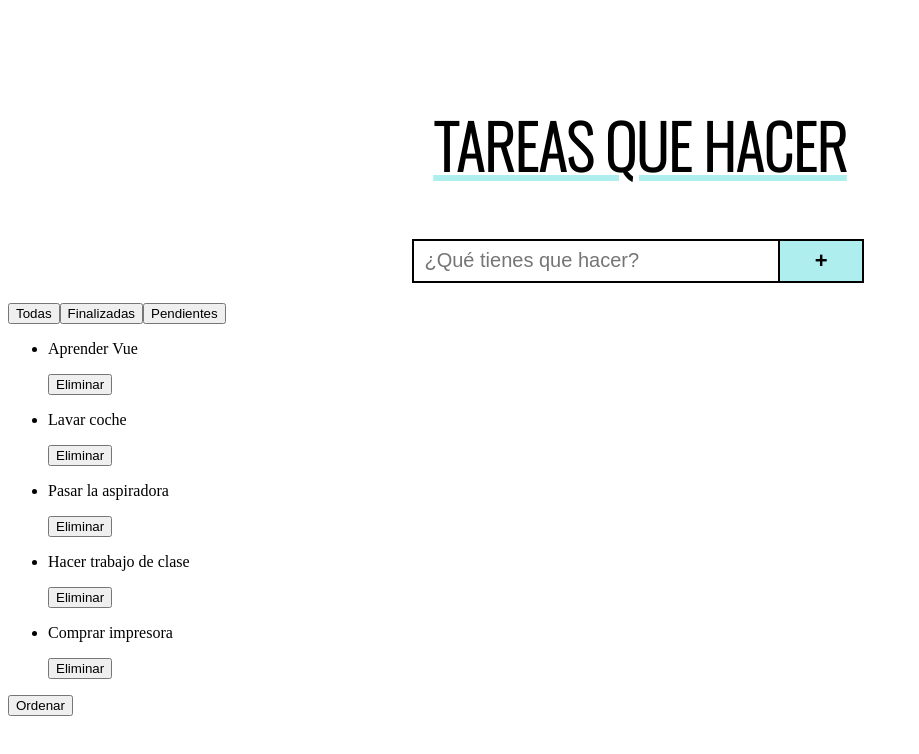
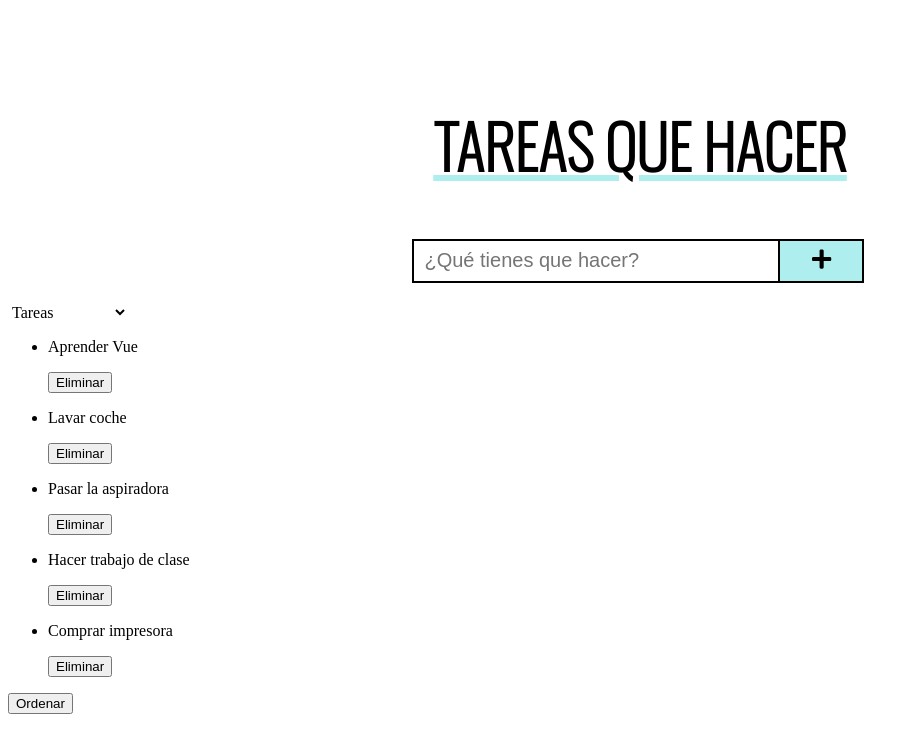
Before and after one commit to diana-nt/todo-app, a Vue app: page / in a window 1280 px wide. Shown: the top 754 px of the page, without its empty margins (0-919 px from the left). Built offline with nearby package versions, Linux system fonts and the light colour scheme.

Commit message:
Add plus icon using font awesome

```diff
--- a/package.json
+++ b/package.json
@@ -8,6 +8,9 @@
     "lint": "vue-cli-service lint"
   },
   "dependencies": {
+    "@fortawesome/fontawesome-svg-core": "^1.2.31",
+    "@fortawesome/free-solid-svg-icons": "^5.15.0",
+    "@fortawesome/vue-fontawesome": "^2.0.0",
     "core-js": "^3.6.5",
     "uuid": "^8.3.0",
     "vue": "^2.6.11",
--- a/public/index.html
+++ b/public/index.html
@@ -1,6 +1,7 @@
 <!DOCTYPE html>
 <html lang="en">
   <head>
+      <link rel="stylesheet" href="https://cdnjs.cloudflare.com/ajax/libs/font-awesome/4.7.0/css/font-awesome.min.css" />
     <meta charset="utf-8">
     <meta http-equiv="X-UA-Compatible" content="IE=edge">
     <meta name="viewport" content="width=device-width,initial-scale=1.0">
--- a/src/components/AddTarea.vue
+++ b/src/components/AddTarea.vue
@@ -1,15 +1,23 @@
 <template>
   <div>
       <input type="text" v-model="title" name="title" placeholder="¿Qué tienes que hacer?">
-      <button @click="addTarea">+</button>
+      <button @click="addTarea"><font-awesome-icon icon="plus" /></button>
   </div>
 </template>
 
 <script>
 import { v4 as uuidv4 } from 'uuid';
+import { library } from '@fortawesome/fontawesome-svg-core'
+import { faPlus } from '@fortawesome/free-solid-svg-icons'
+import { FontAwesomeIcon } from '@fortawesome/vue-fontawesome'
+
+library.add(faPlus)
 
 export default {
   name: "AddTarea.vue",
+    components: {
+      FontAwesomeIcon
+    },
   data() {
     return {
       title: ''
--- a/src/views/Home.vue
+++ b/src/views/Home.vue
@@ -1,9 +1,16 @@
 <template>
   <div class="home">
       <addTarea @add-tarea="addTarea" />
-    <button v-for="tab in tabs" @click="changeTab(tab)" :key="tab">
-      {{ tab | capitalizar }}
-    </button>
+      <div class="sel">
+          <select id="ordenar-tareas">
+              <option selected>Tareas</option>
+              <option value="completadas">Completadas</option>
+              <option value="pendientes">Pendientes</option>
+          </select>
+      </div>
+<!--    <button v-for="tab in tabs" @click="changeTab(tab)" :key="tab">-->
+<!--      {{ tab | capitalizar }}-->
+<!--    </button>-->
     <tareas :tareas="tareasMostradas()" @delete-tarea="deleteTarea"></tareas>
     <button @click="ordenarTareas">Ordenar</button>
   </div>
@@ -14,11 +21,12 @@
 import Tareas from "@/components/Tareas";
 import AddTarea from "@/components/AddTarea";
 
+
 export default {
   name: 'Home',
   components: {
     Tareas,
-    AddTarea
+    AddTarea,
   },
   data() {
     return {
@@ -64,11 +72,11 @@ export default {
     },
     tareasMostradas(){
 
-      if (this.actual === 'finalizadas'){
-        return this.tareasFinalizadas;
-      }else if (this.actual === 'pendientes'){
-        return this.tareasPendientes;
-      }
+      // if (this.actual === 'finalizadas'){
+      //   return this.tareasFinalizadas;
+      // }else if (this.actual === 'pendientes'){
+      //   return this.tareasPendientes;
+      // }
       return this.tareas;
     },
     addTarea(nuevaTarea) {
@@ -99,7 +107,47 @@ export default {
 }
 </script>
 
-<style>
+<style scoped>
+
+    *,
+    *::before,
+    *::after {
+        box-sizing: border-box;
+    }
+
+    select {
+        /*appearance: none;*/
+        background-color: transparent;
+        border: none;
+        padding: 0 1em 0 0;
+        margin: 0;
+        max-width: 500px;
+        min-width: 10px;
+        width: auto;
+        font-family: inherit;
+        font-size: inherit;
+        cursor: inherit;
+        line-height: inherit;
+        outline: none;
+    }
+
+    select:after {
+        content: '\f0d7';
+        font: normal normal normal 17px/1 FontAwesome;
+        color: #0ebeff;
+        right: 11px;
+        top: 6px;
+        height: 34px;
+        padding: 15px 0px 0px 8px;
+        border-left: 1px solid #0ebeff;
+        position: absolute;
+        pointer-events: none;
+    }
+
+
+    select::-ms-expand {
+        display: none;
+    }
 
 
 </style>
```
Also changed, not shown: 1 other file (tests, documents, lock files or other folders).
